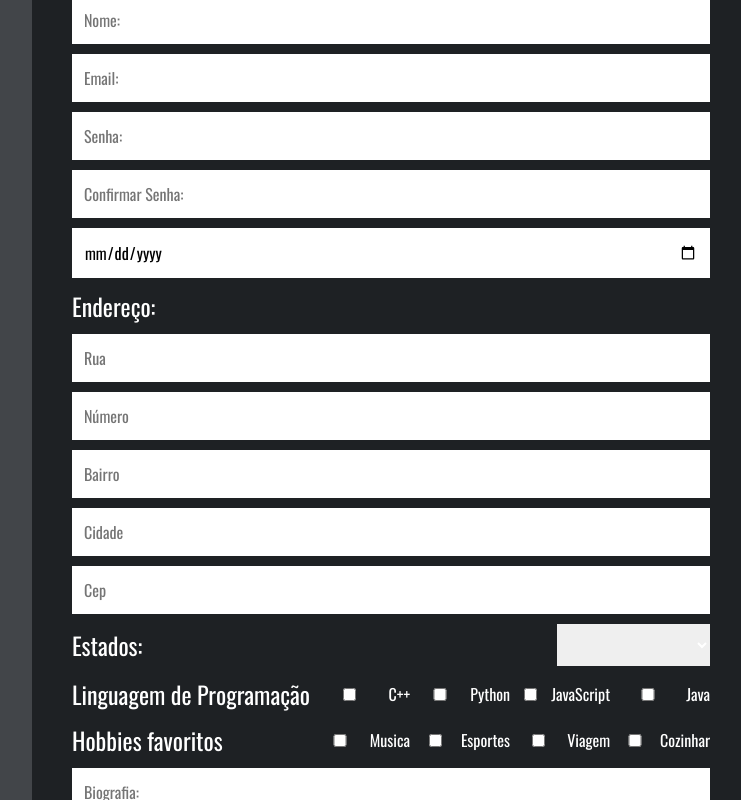
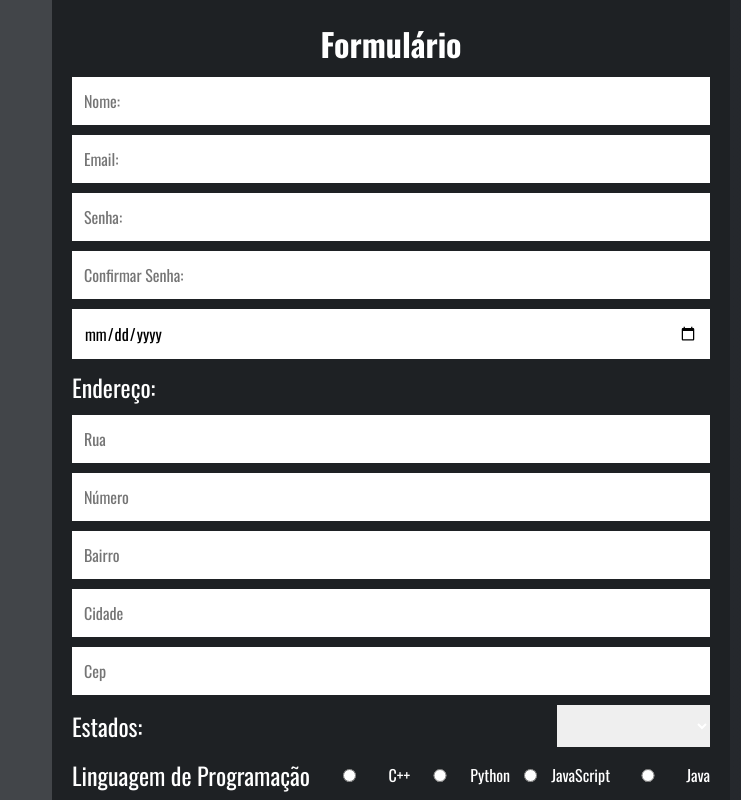
Before and after one commit to DaviBisewski/projeto-um, a Vue app: page / in a window 1280 px wide. Shown: the top 800 px of the page, without its empty margins (249-990 px from the left). Built offline with nearby package versions, Linux system fonts and the light colour scheme.

Commit message:
trabalho feito

```diff
--- a/src/App.vue
+++ b/src/App.vue
@@ -20,7 +20,7 @@ const pessoa = reactive({
   cidade: '',
   cep: '',
   linguas: '',
-  hobbies: '',
+  hobbies: [],
 
 })
 
@@ -58,7 +58,7 @@ function formatarPreco(preco) {
           <input type="text" v-model="pessoa.rua" placeholder="Rua">
         </div>
         <div class="row">
-          <input type="text" v-model="pessoa.numero " placeholder="Número">
+          <input type="text" v-model="pessoa.numero" placeholder="Número">
         </div>
         <div class="row">
           <input type="text" v-model="pessoa.bairro" placeholder="Bairro">
@@ -106,19 +106,19 @@ function formatarPreco(preco) {
           <label for="">Linguagem de Programação</label>
           <div class="bglh">
             <div class="checkbox">
-          <input type="checkbox" value="C++" id=""/>
+              <input type="radio" value="C++" v-model="pessoa.linguas" id="" />
               <p>C++</p>
             </div>
             <div class="checkbox">
-          <input type="checkbox" value="Python" id="" />
+              <input type="radio" value="Python" v-model="pessoa.linguas" id="" />
               <p>Python</p>
             </div>
             <div class="checkbox">
-          <input type="checkbox" value="JavaScript" id="" />
+              <input type="radio" value="JavaScript" v-model="pessoa.linguas" id="" />
               <p>JavaScript</p>
             </div>
             <div class="checkbox">
-          <input type="checkbox" value="Java" id="" />
+              <input type="radio" value="Java" v-model="pessoa.linguas" id="" />
               <p>Java</p>
             </div>
           </div>
@@ -127,19 +127,19 @@ function formatarPreco(preco) {
           <label for="">Hobbies favoritos</label>
           <div class="bglh">
             <div class="checkbox">
-          <input type="checkbox" v-model="musica" id="" />
+              <input type="checkbox" v-model="pessoa.hobbies" value="Música" id="" />
               <p>Musica</p>
             </div>
             <div class="checkbox">
-          <input type="checkbox" v-model="esportes" id="" />
+              <input type="checkbox" v-model="pessoa.hobbies" value="Esportes" id="" />
               <p>Esportes</p>
             </div>
             <div class="checkbox">
-          <input type="checkbox" v-model="viagem" id="" />
+              <input type="checkbox" v-model="pessoa.hobbies" value="Viagem" id="" />
               <p>Viagem</p>
             </div>
             <div class="checkbox">
-          <input type="checkbox" v-model="cozinhar" id="" />
+              <input type="checkbox" v-model="pessoa.hobbies" value="Cozinha" id="" />
               <p>Cozinhar</p>
             </div>
           </div>
@@ -176,19 +176,18 @@ function formatarPreco(preco) {
 </template>
 
 <style scoped>
-*{
+* {
   padding: 0;
   margin: 0;
   border: 0;
   box-sizing: border-box;
 }
+
 .container {
   display: flex;
   justify-content: center;
   align-items: center;
   gap: 1.5rem;
-  width: 100vw;
-  height: 100vh;
   background-image: linear-gradient(to left, #1e2124, #282b30, #424549, #424549);
 
 }
@@ -206,12 +205,13 @@ function formatarPreco(preco) {
   align-items: center;
 }
 
-h1{
+h1 {
   color: #fff;
 }
+
 .resultado {
   background-color: #7289da;
-  width: 718px;
+  width: 500px;
   justify-content: center;
   align-items: start;
   animation: spin 2s ease;
@@ -220,21 +220,21 @@ h1{
 }
 
 .formulario .row {
-  margin: 10px 20px;
+  margin: 10px 0px;
   display: flex;
   justify-content: space-between;
   align-items: center;
   text-align: center;
 }
 
-.formulario .row input{
+.formulario .row input {
   padding: 10px;
   border-radius: 0;
   border: 2px solid transparent;
   width: 100%;
 }
 
-.formulario .row input:hover{
+.formulario .row input:hover {
   padding: 10px;
   border-radius: 0;
   border: 2px solid #7289da;
@@ -253,47 +253,49 @@ h1{
 
 }
 
-.checkbox{
+.checkbox {
   display: flex;
   align-items: center;
   justify-content: space-around;
   width: 100px;
 }
 
-.bglh{
+.bglh {
   display: flex;
 }
 
-label{
+label {
   font-size: 1.5rem;
   color: #fff;
 }
 
-select{
+select {
   padding: 10px;
   color: #fff;
 }
 
-.title{
+.title {
   width: 100%;
   display: flex;
   justify-content: center;
   align-items: center;
 }
-p{
+
+p {
   color: #fff;
 }
 
-@keyframes spin{
-  to{
+@keyframes spin {
+  to {
     transform: scale(1) translate(0px) rotate(0deg) translateY(0);
   }
-  from{
+
+  from {
     transform: scale(250) translate(2000px) rotate(720deg) translateY(1100px);
   }
 }
 
-.resultado p{
+.resultado p {
   font-size: 16px;
 }
 </style>
```
Lines whose indentation alone changed are shown as unchanged.
